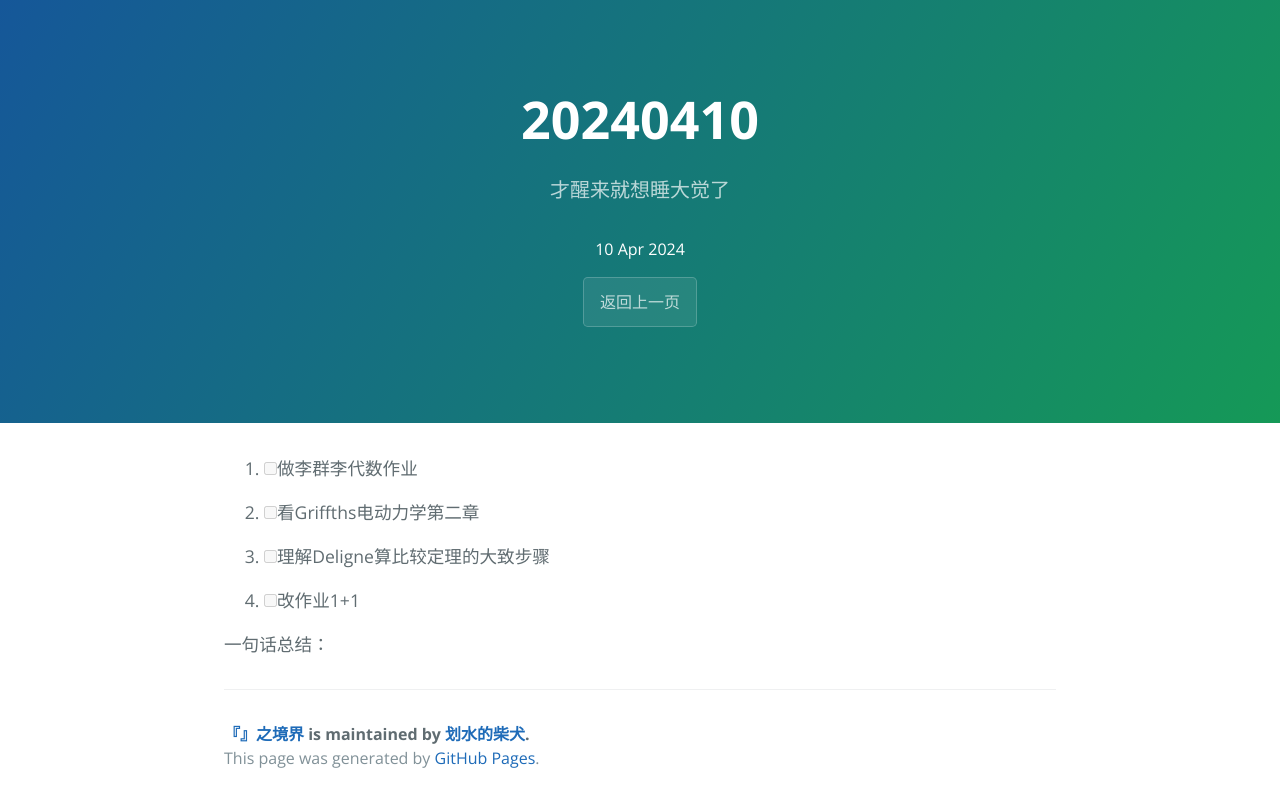
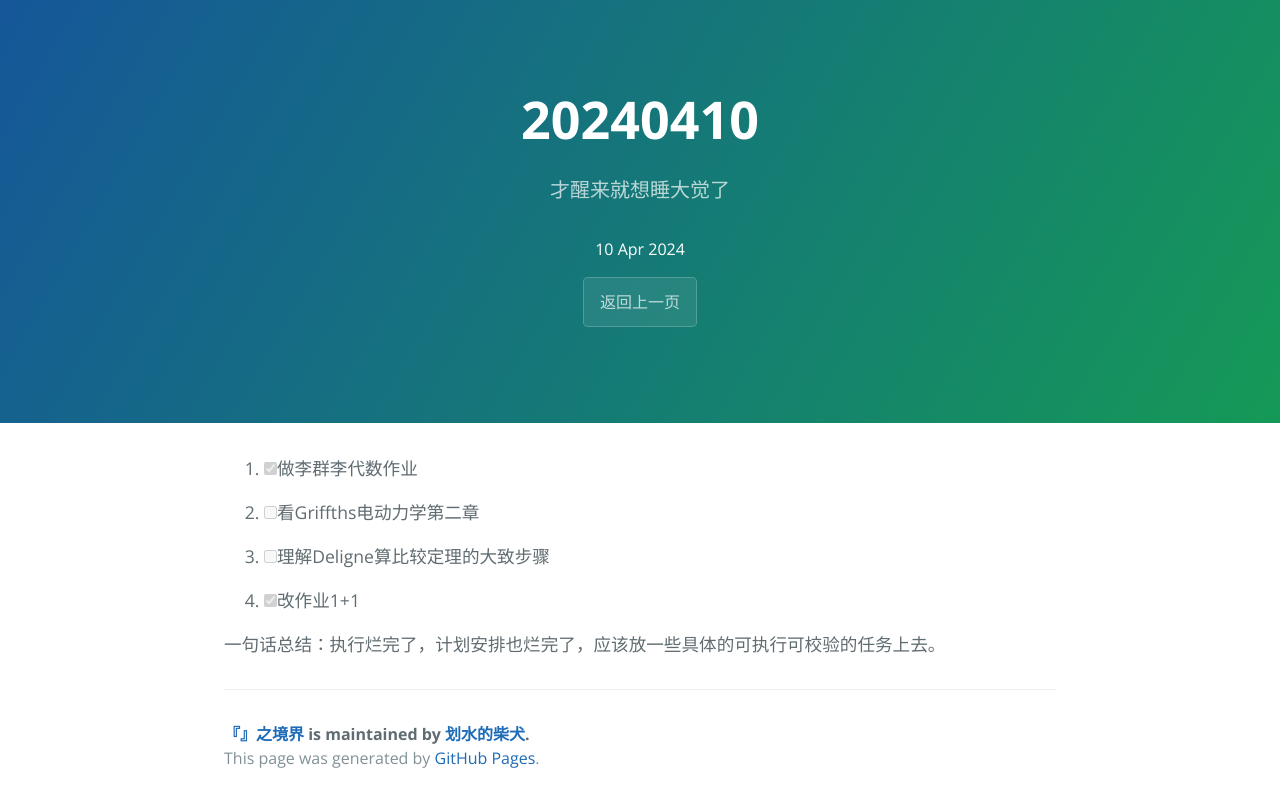
Before and after one commit to xiebaiting/xiebaiting.github.io, a Jekyll site: the page built from _posts/2024-04-10-20240410.md, in a window 1280 px wide. Shown: the top 807 px of the page. Built offline with Jekyll 4.4.1, drawn with Linux system fonts in a browser that asks for light colours.

Commit message:
20240410daily3

```diff
--- a/_posts/2024-04-10-20240410.md
+++ b/_posts/2024-04-10-20240410.md
@@ -7,12 +7,12 @@ categories: 每日计划
 
 
 
-1. [ ] 做李群李代数作业
+1. [x] 做李群李代数作业
 
 2. [ ] 看Griffths电动力学第二章
 
 3. [ ] 理解Deligne算比较定理的大致步骤
 
-4. [ ] 改作业1+1
+4. [x] 改作业1+1
 
-一句话总结：
+一句话总结：执行烂完了，计划安排也烂完了，应该放一些具体的可执行可校验的任务上去。
```
